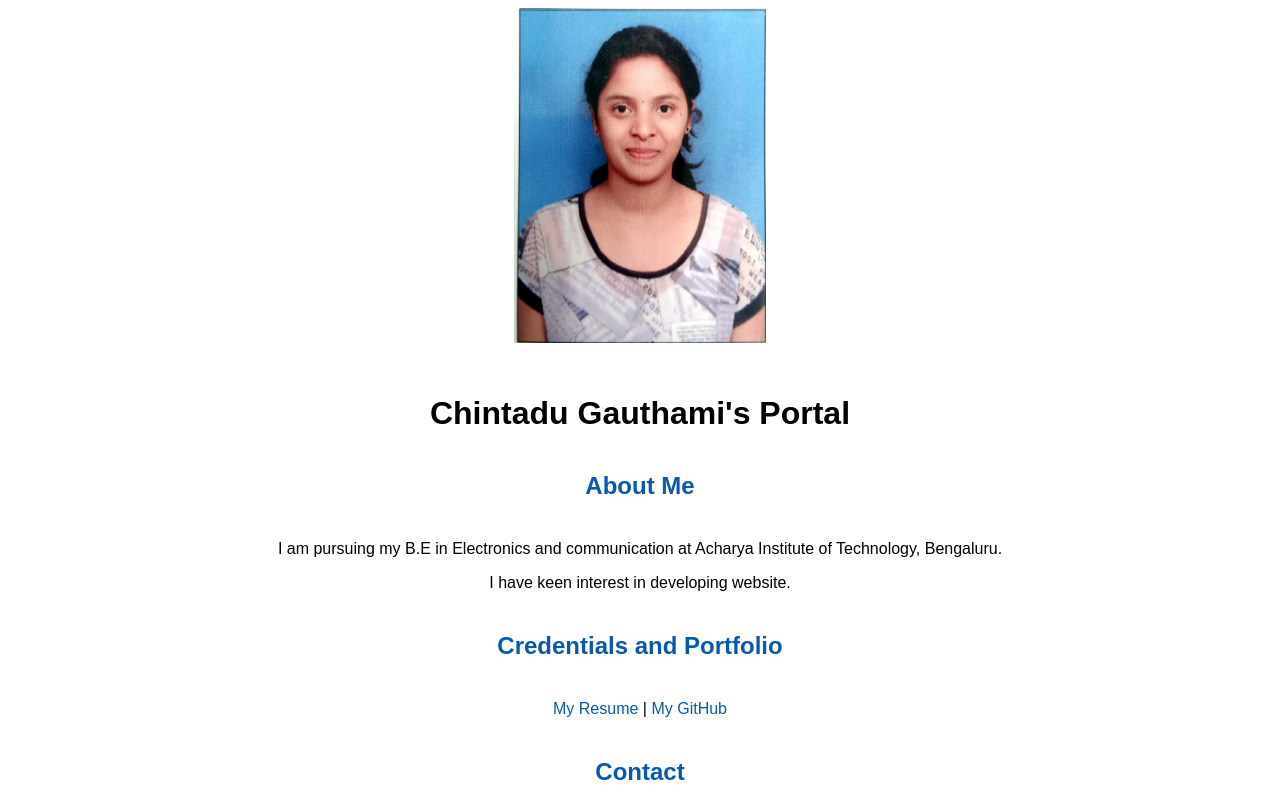
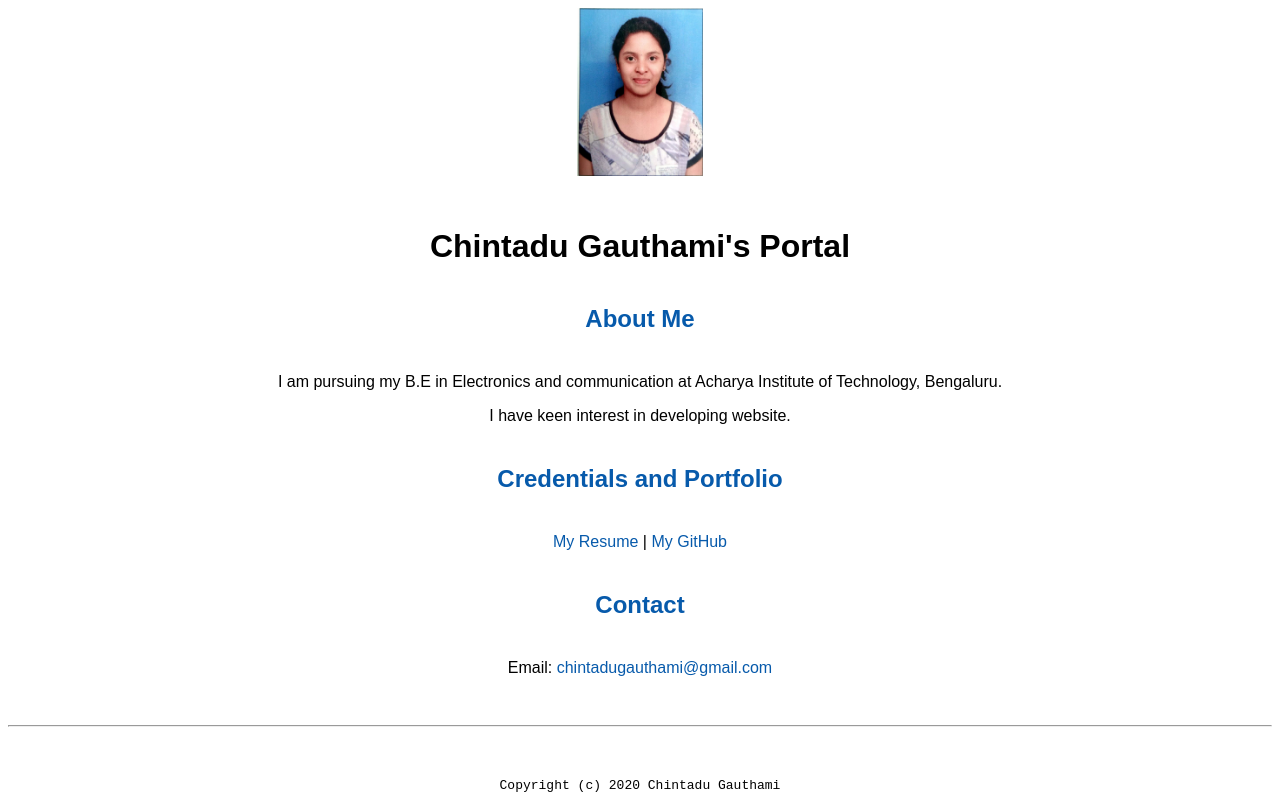
Before and after one commit to chgauthami/chgauthami.github.io, a plain HTML site: page index.html in a window 1280 px wide. Shown: the top 800 px of the page. Drawn offline with Linux system fonts and the light colour scheme.

Commit message:
Update index.html

```diff
--- a/index.html
+++ b/index.html
@@ -15,7 +15,7 @@
   </header>
 
   <body>
-    <img src="images/cg.jpg" width="20%" alt="cg">
+    <img src="images/cg.jpg" width="10%" alt="cg">
 <h1>Chintadu Gauthami's Portal</h1>
 <h2>About Me</h2>
 <p>I am pursuing my B.E in Electronics and communication at Acharya Institute of Technology, Bengaluru.</p>
```
